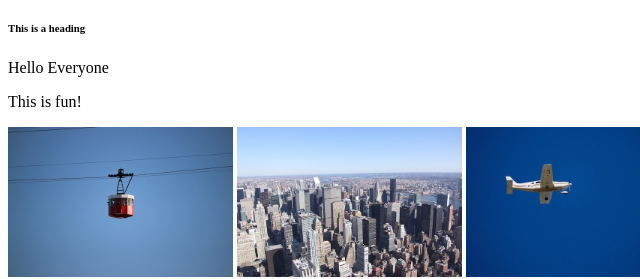
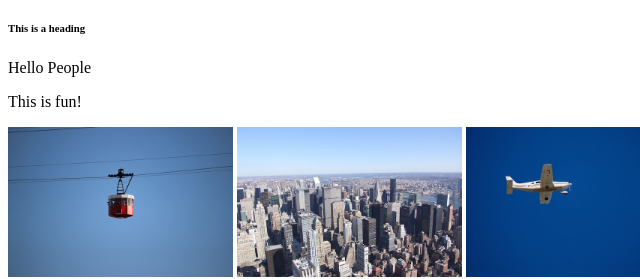
Before and after one commit to LemmyK28/My-E-Commerce-Store, a plain HTML site: page Index.html in a window 1280 px wide. Shown: the part 229-508 px from the top of the page, 0-640 px from the left. Drawn offline with Linux system fonts and the light colour scheme.

Commit message:
Update Index.html

```diff
--- a/Index.html
+++ b/Index.html
@@ -9,7 +9,7 @@
 <h4>This is a heading</h4>
 <h5>This is a heading</h5>
 <h6>This is a heading</h6>
-<p>Hello Everyone</p>
+<p>Hello People</p>
 <p>This is fun!</p>
 <img src="images/cablecar.jpg" height="150"/>
 <img src="images/city.jpg" height="150"/>
```
